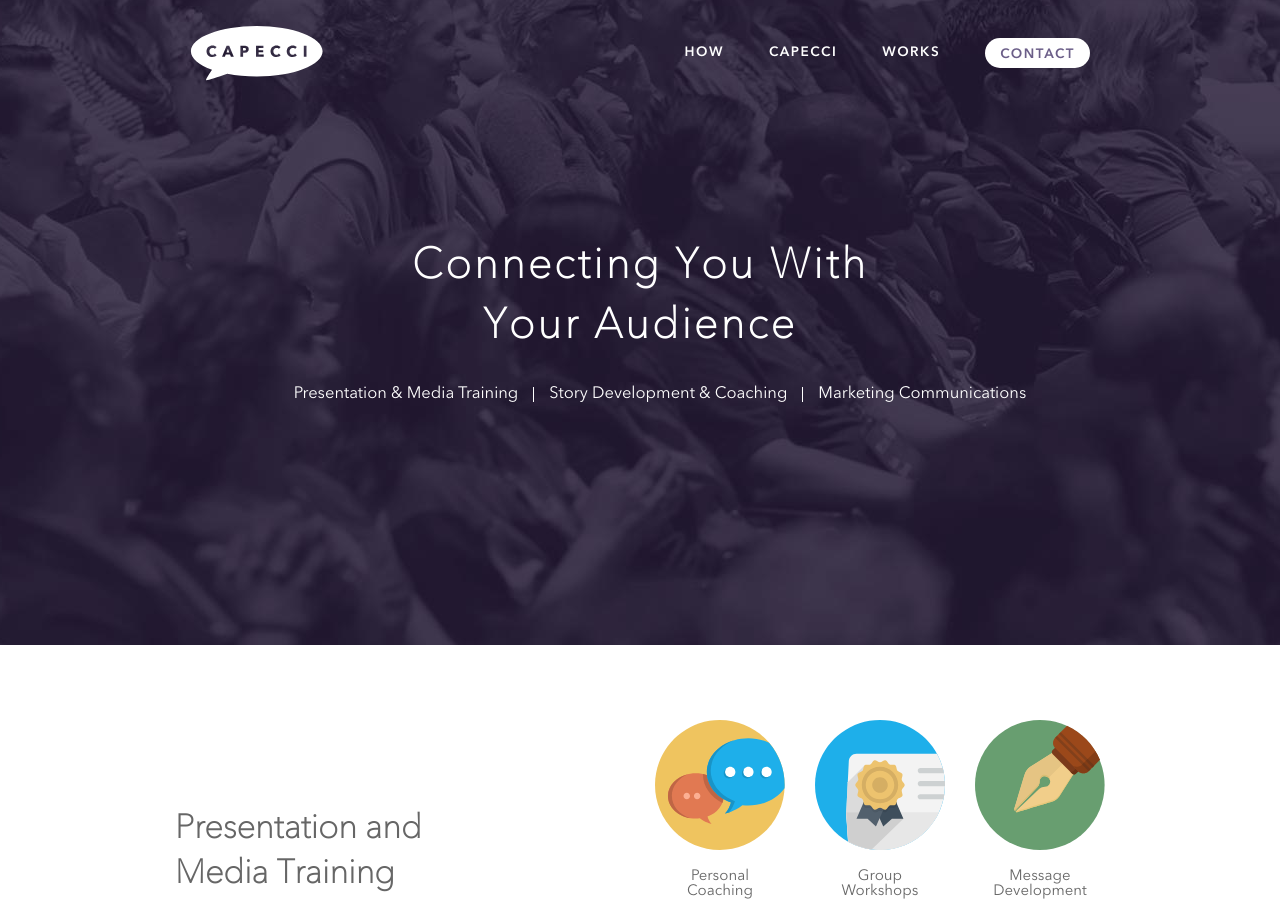
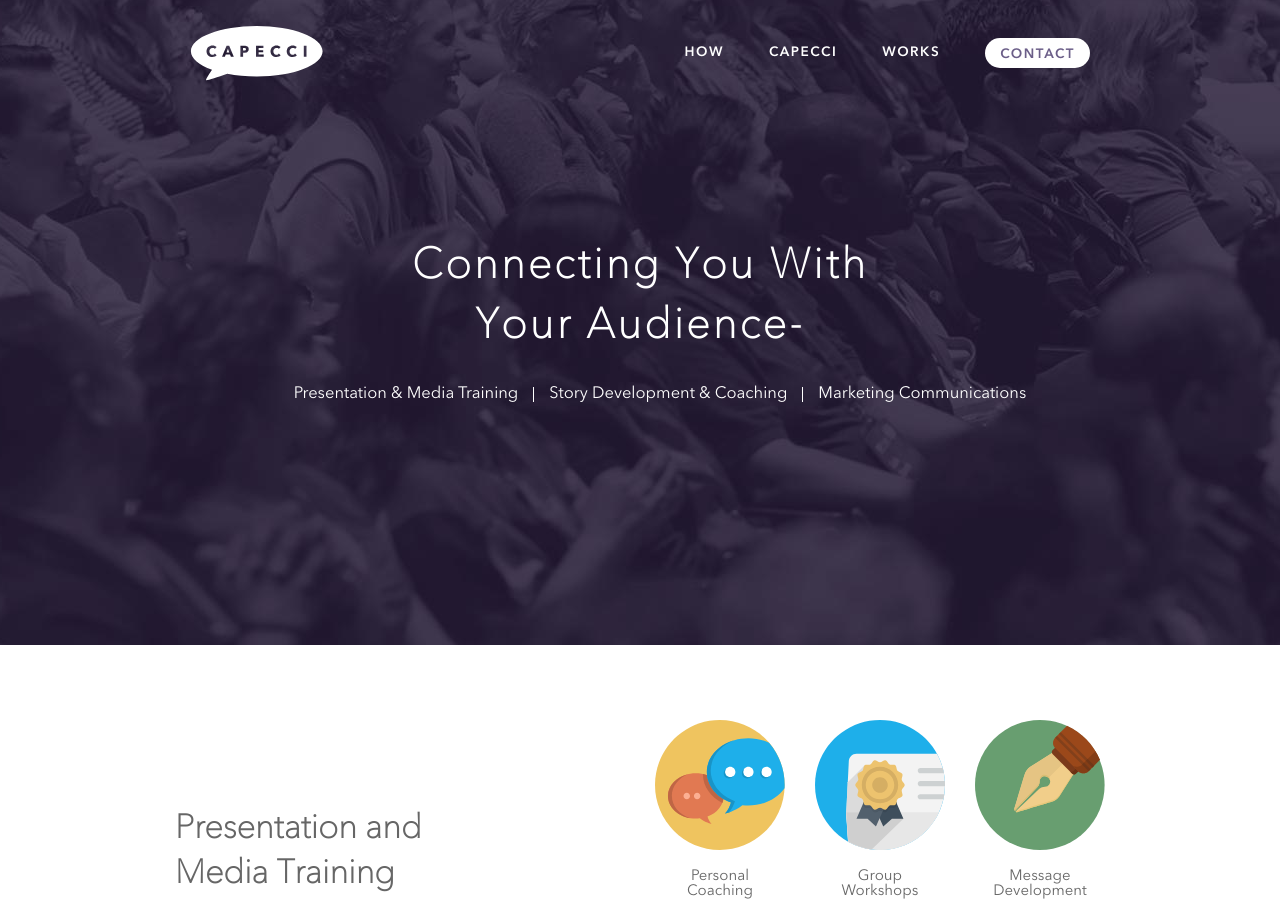
Before and after one commit to tbenbow/capecci, a Jekyll site: the page index.html, which Jekyll copies as it is, in a window 1280 px wide and 900 px high. Built offline with Jekyll 4.4.1, drawn with Linux system fonts in a browser that asks for light colours.

Commit message:
testing build process

```diff
--- a/index.html
+++ b/index.html
@@ -27,7 +27,7 @@
 	<section id="hero">
 		<img class="hero-image" src="./img/audience.jpg" />
 		<div class="content">
-			<h1 class="editable">Connecting You With<br />Your Audience</h1>
+			<h1 class="editable">Connecting You With<br />Your Audience-</h1>
 			<ul>
                 <li class="editable">Presentation &amp; Media Training</li>
                 <li class="editable">Story Development &amp; Coaching</li>
```
